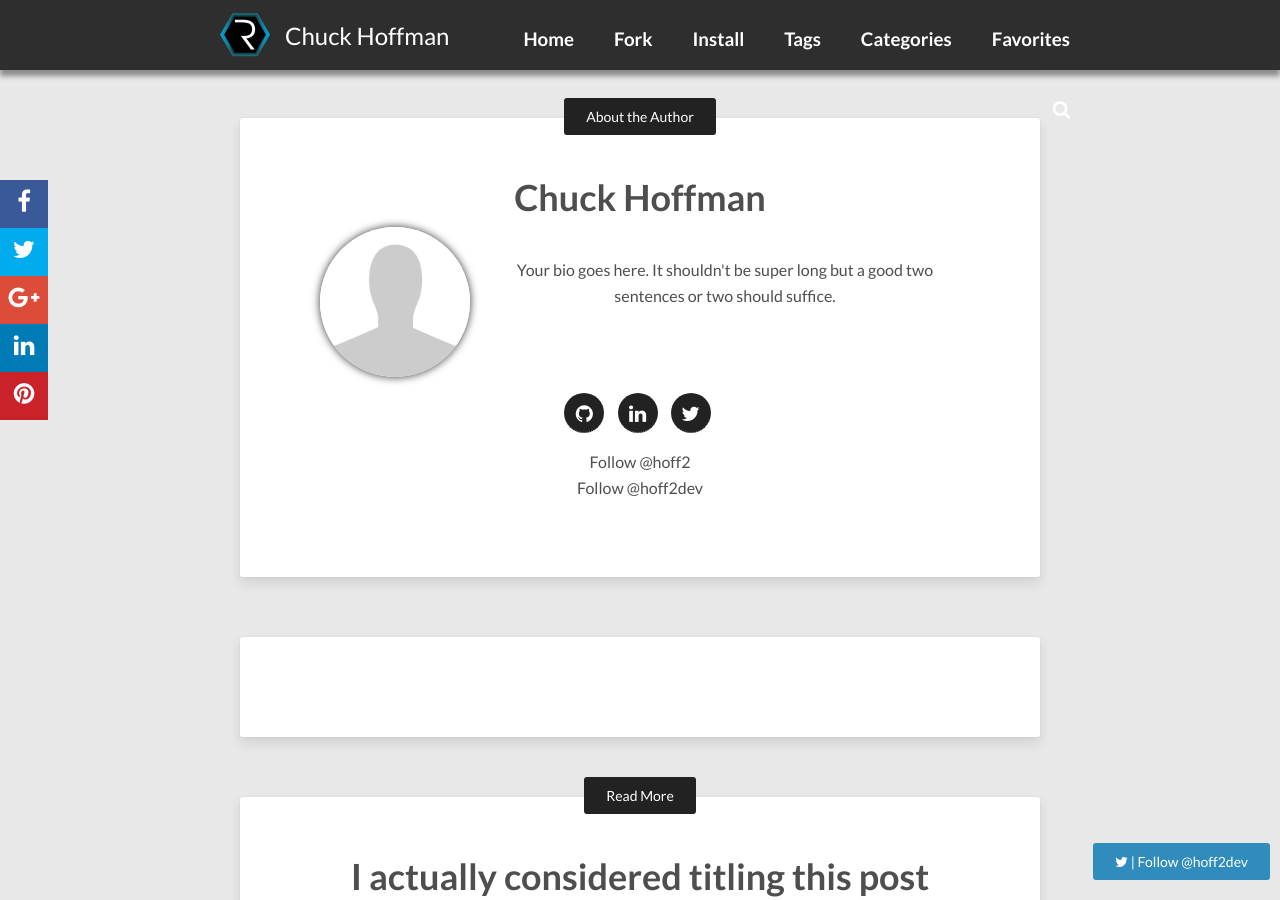
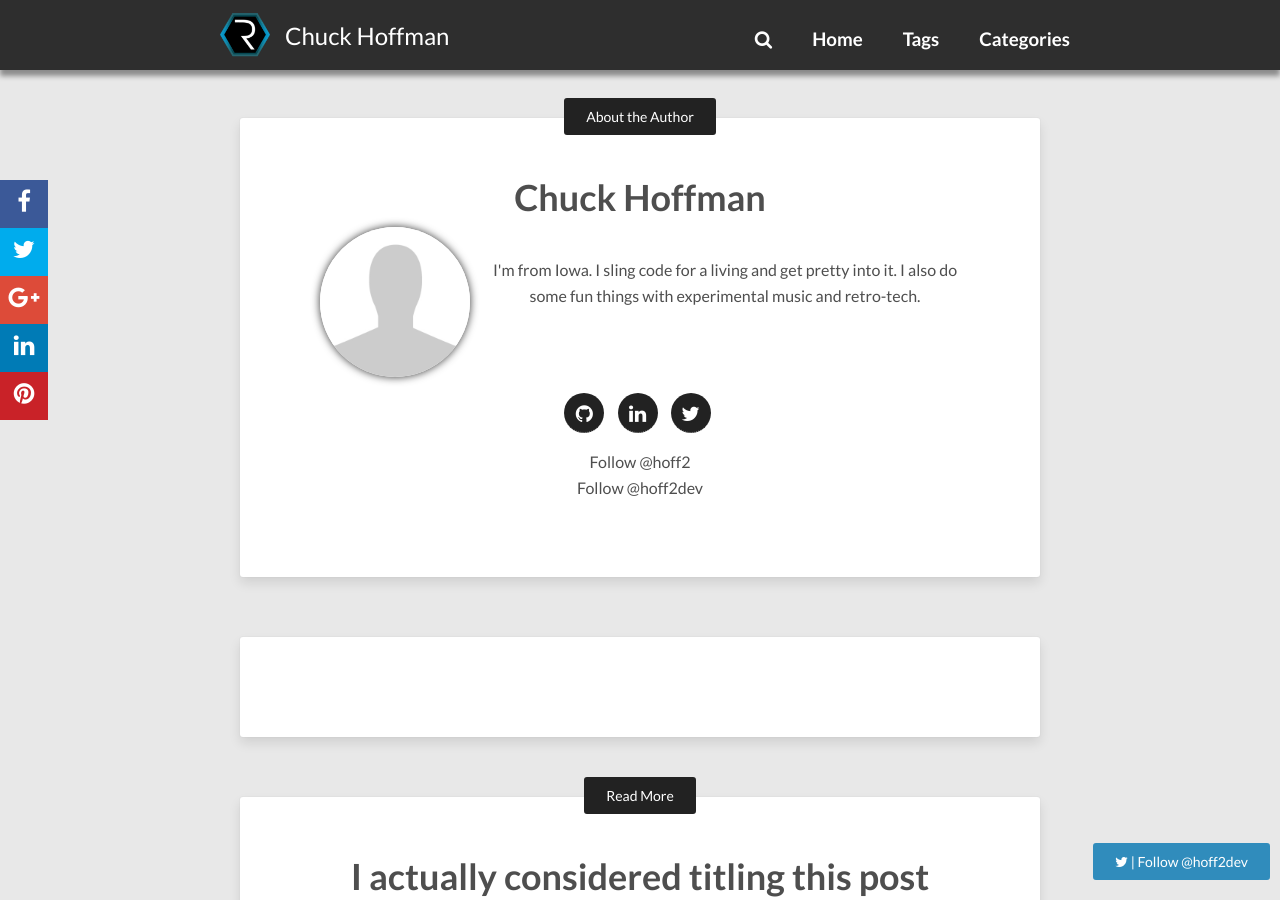
Before and after one commit to hoff2/hoff2.github.io, a Jekyll site: the page built from _posts/2019-09-23-functional-fun.md, in a window 1280 px wide and 900 px high, scrolled down 5436 px. Built offline with Jekyll 4.4.1, drawn with Linux system fonts in a browser that asks for light colours; nearby versions of some CDN libraries; comment, search, counter and statistics services are not loaded.

Commit message:
update config

```diff
--- a/_config.yml
+++ b/_config.yml
@@ -1,17 +1,17 @@
 title: Chuck Hoffman
-description: >-
-  I'm from Iowa. I sling code for a living and get pretty into it.
-  I also do some fun things with experimental music and retro-tech.
+description: "Another programmer blog, lucky you."
+disclaimer: "Note: not affiliated with \"hoff2\" on wordpress.com. Gross."
 
 # put your disqus here
-disqus_shortname: hoff2
-reading_time:     false # if true, shows the estimated reading time for a post
+disqus_shortname: centipedefarmer
+reading_time: false # if true, shows the estimated reading time for a post
 #words_per_minute: 200
-logo:             images/logo.png # logo visible in the topbar
-excerpt_separator: <!--more-->
+logo: images/logo.png # logo visible in the topbar
+excerpt_separator: '<!--more-->'
 
-# Your site's domain goes here (eg: //mmistakes.github.io, http://mademistakes.com, etc)
-# When testing locally leave blank or use http://localhost:4000
+# Your site's domain goes here (eg: //mmistakes.github.io,
+# http://mademistakes.com, etc) When testing locally leave blank or use
+# http://localhost:4000
 url: https://hoff2.dev
 
 # draw your top menu here
@@ -22,40 +22,39 @@
 menu:
   - title: 'Home'
     url: '/'
-  - title: 'Fork'
-    url: 'http://github.com/aron-bordin/neo-hpstr-jekyll-theme'
-  - title: 'Install'
-    url: 'http://github.com/aron-bordin/neo-hpstr-jekyll-theme#installation'
   - title: 'Tags'
     url: '/tags'
   - title: 'Categories'
     url: '/categories'
     type: 'categories'
-  - title: 'Favorites'
-    url: '#'
-    submenu:
-      - title: 'Code Highlighter'
-        url: '/intro/code-highlighting-post/'
-      - title: 'Sample Post'
-        url: '/intro/sample-post/'
+  #- title: 'Favorites'
+  #  url: '#'
+  #  submenu:
+  #    - title: 'Code Highlighter'
+  #      url: '/intro/code-highlighting-post/'
+  #    - title: 'Sample Post'
+  #      url: '/intro/sample-post/'
 
 # Owner/author information
 owner:
   name:           Chuck Hoffman
-  site:           https://hoff2.com
+  site:           https://hoff2.dev
   avatar:         images/avatar.jpg
-  bio:            "Your bio goes here. It shouldn't be super long but a good two sentences or two should suffice."
+  bio: >-
+    I'm from Iowa. I sling code for a living and get pretty into it.
+    I also do some fun things with experimental music and retro-tech.
   email:          centipedefarmer@gmail.com
   # Twitter nick for use in Twitter cards and follow button.
   twitter: hoff2dev
   # GitHub nick for use in follow button in author block.
   github: hoff2
 
-# Twitter account associated with the site if different from owner/author twitter account.
-# Used in Twitter cards.
+# Twitter account associated with the site if different from owner/author
+# twitter account. Used in Twitter cards.
 twitter:
 
-# Social networking links used in author block underneath posts. Update and remove as you like.
+# Social networking links used in author block underneath posts. Update and
+# remove as you like.
 social:
   - title: "github"
     url: "https://github.com/hoff2"
@@ -87,13 +86,27 @@
   - jekyll-paginate
 
 # https://github.com/mojombo/jekyll/wiki/Permalinks
-permalink:   /:categories/:title/
+permalink:   /:categories/:year-:month-:day-:title/
 
 # Amount of post to show on home page
 paginate: 5
 
 # if true, shows the floatting share buttons
 float_share: true
+
+kramdown:
+  auto_ids: true
+  footnote_nr: 1
+  entity_output: as_char
+  toc_levels: 1..6
+  enable_coderay: false
+
+  syntax_highlighter_opts:
+    line_numbers: false
+    line_numbers_start: 1
+    tab_width: 4
+    bold_every: 10
+    css: class
 
 # Octopress
 # Default extensions
```
